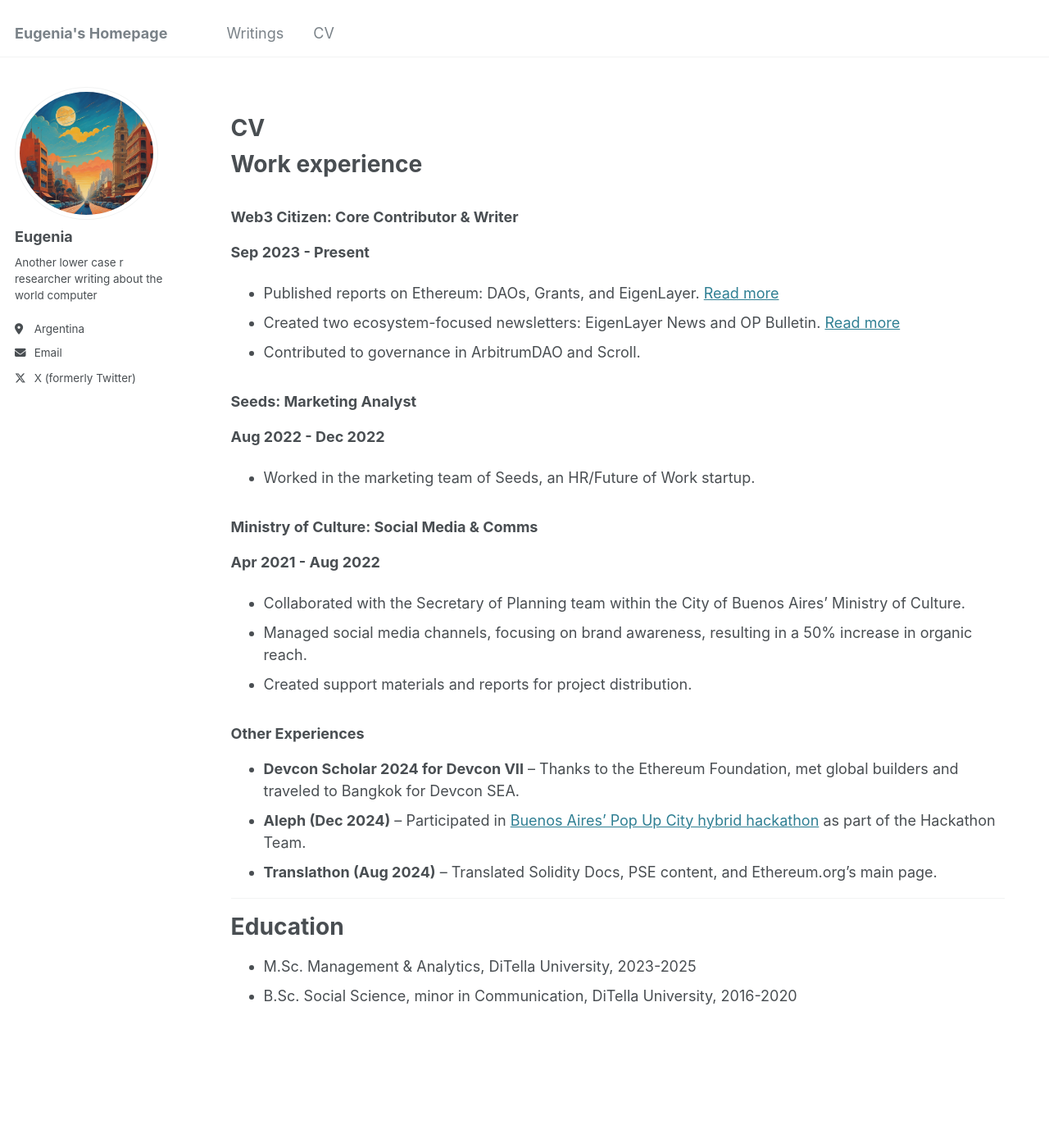
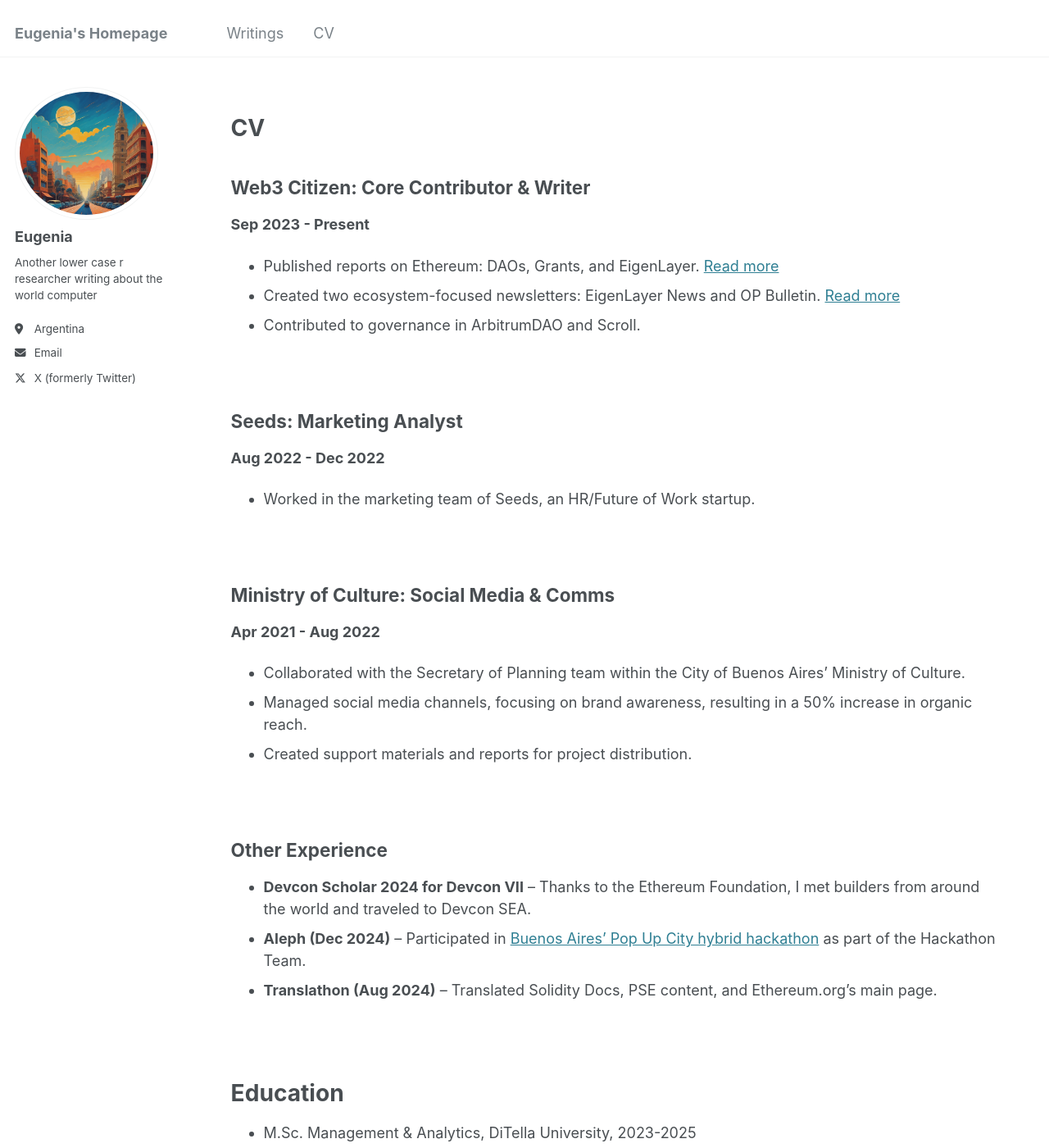
Before and after one commit to eugeniatel/eugeniatel.github.io, a Jekyll site: the page built from _pages/cv.md, in a window 1280 px wide and 1400 px high. Shown: the whole window at 82% size. Built offline with Jekyll 4.4.1, drawn with Linux system fonts in a browser that asks for light colours.

Commit message:
Update cv.md

```diff
--- a/_pages/cv.md
+++ b/_pages/cv.md
@@ -10,30 +10,34 @@ redirect_from:
 {% include base_path %}
 
 
-Work experience
-======
-### Web3 Citizen: Core Contributor & Writer
+## Web3 Citizen: Core Contributor & Writer
  **Sep 2023 - Present**
   * Published reports on Ethereum: DAOs, Grants, and EigenLayer. [Read more](https://www.web3citizen.xyz/research)
   * Created two ecosystem-focused newsletters: EigenLayer News and OP Bulletin. [Read more](https://paragraph.xyz/@web3citizenxyz)
   * Contributed to governance in ArbitrumDAO and Scroll.
 
-### Seeds: Marketing Analyst
+<br>
+
+## Seeds: Marketing Analyst
  **Aug 2022 - Dec 2022**
   * Worked in the marketing team of Seeds, an HR/Future of Work startup.
 
-### Ministry of Culture: Social Media & Comms
+<br>
+
+## Ministry of Culture: Social Media & Comms
  **Apr 2021 - Aug 2022**
   * Collaborated with the Secretary of Planning team within the City of Buenos Aires' Ministry of Culture.
   * Managed social media channels, focusing on brand awareness, resulting in a 50% increase in organic reach.
   * Created support materials and reports for project distribution.
 
-### Other Experiences
-* **Devcon Scholar 2024 for Devcon VII** – Thanks to the Ethereum Foundation, met global builders and traveled to Bangkok for Devcon SEA.
+<br>
+
+## Other Experience
+* **Devcon Scholar 2024 for Devcon VII** – Thanks to the Ethereum Foundation, I met builders from around the world and traveled to Devcon SEA.
 * **Aleph (Dec 2024)** – Participated in [Buenos Aires’ Pop Up City hybrid hackathon](https://aleph.crecimiento.build/hackathon) as part of the Hackathon Team.
 * **Translathon (Aug 2024)** – Translated Solidity Docs, PSE content, and Ethereum.org's main page.
 
----
+<br><br>
 
 Education
 ======
```
